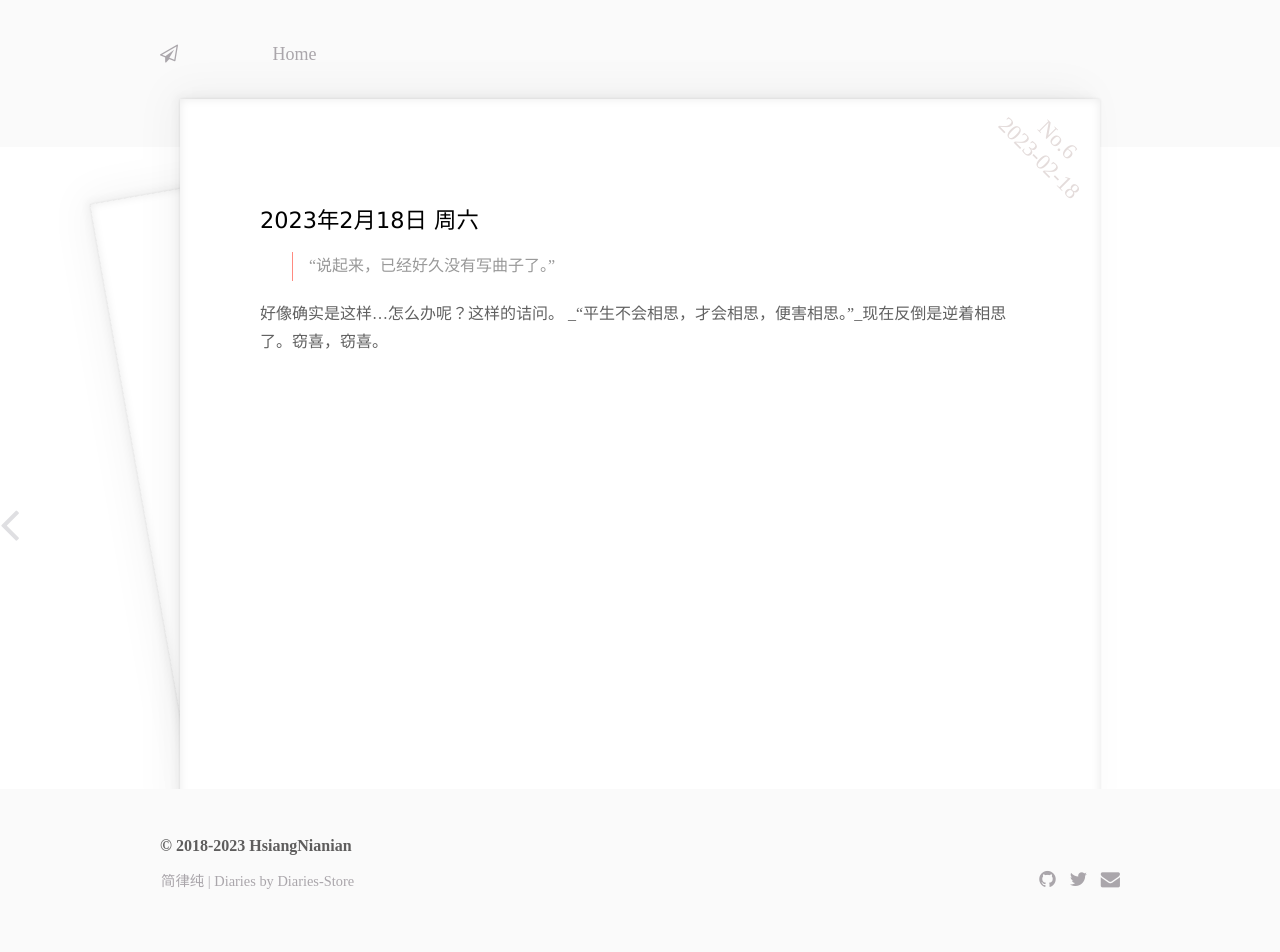
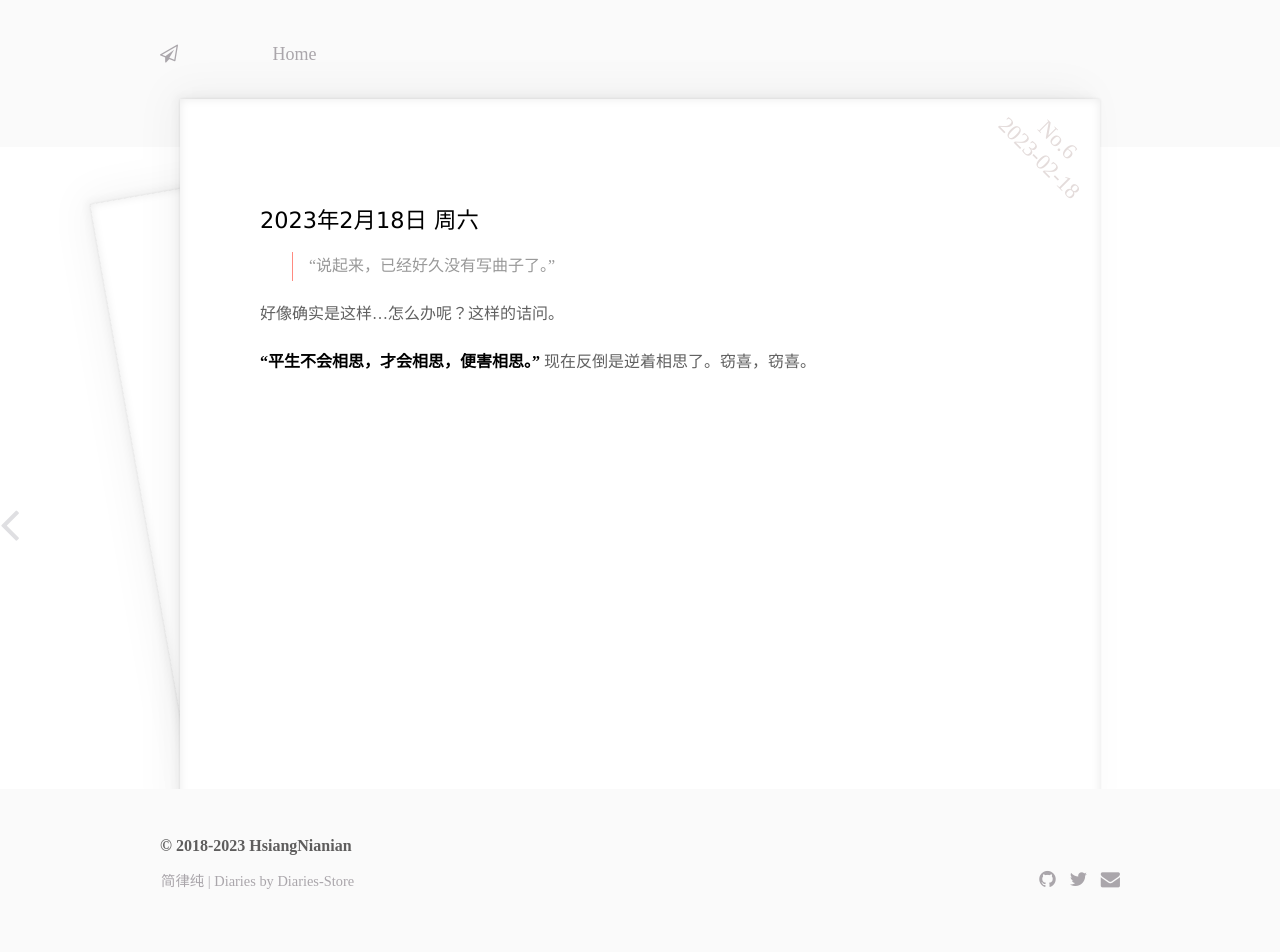
Before and after one commit to Diaries-Store/diary, a Jekyll site: the page built from _posts/2023-02-18-Sat.md, in a window 1280 px wide. Built offline with Jekyll 4.4.1, drawn with Linux system fonts in a browser that asks for light colours.

Commit message:
Update 2023-02-18-Sat.md

```diff
--- a/_posts/2023-02-18-Sat.md
+++ b/_posts/2023-02-18-Sat.md
@@ -12,4 +12,5 @@ category: 2023
 >“说起来，已经好久没有写曲子了。”
 
 好像确实是这样...怎么办呢？这样的诘问。
-_“平生不会相思，才会相思，便害相思。”_现在反倒是逆着相思了。窃喜，窃喜。
+
+__“平生不会相思，才会相思，便害相思。”__ 现在反倒是逆着相思了。窃喜，窃喜。
```
